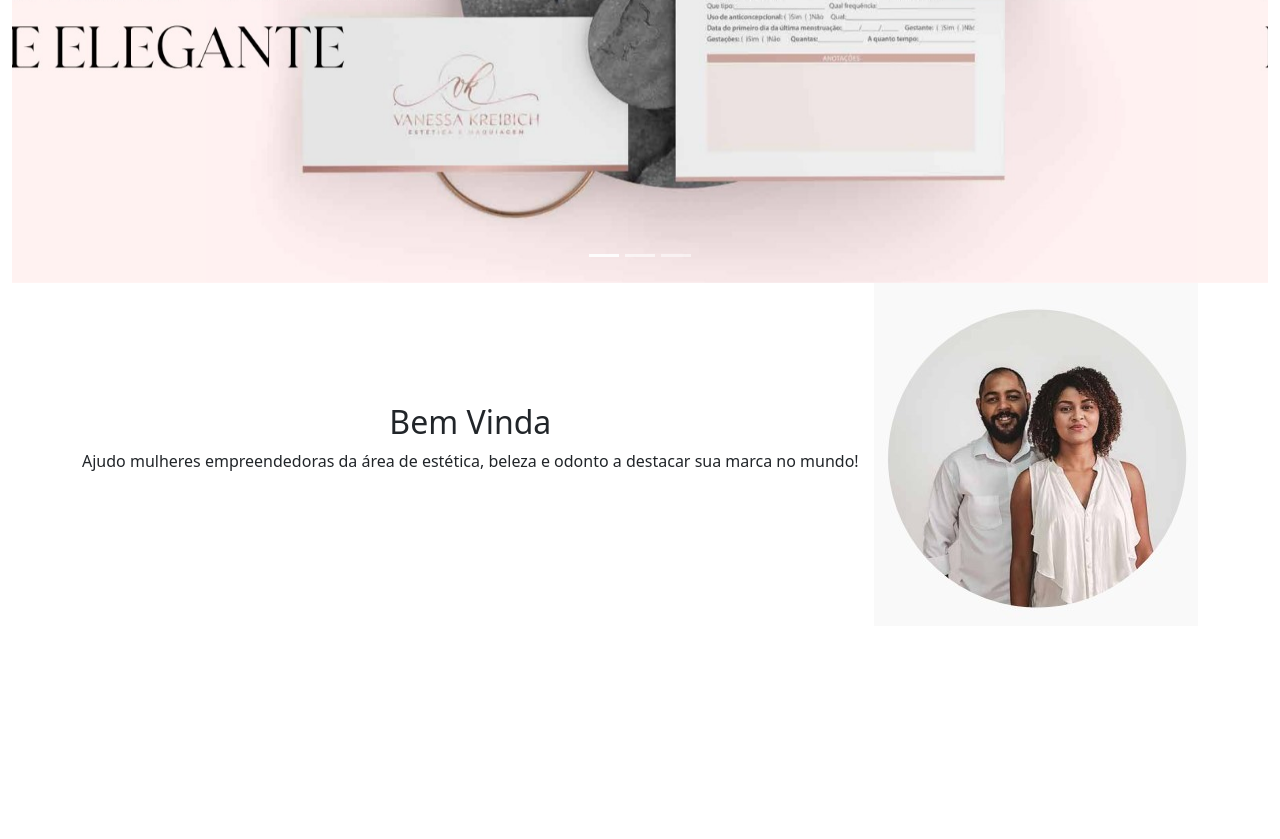
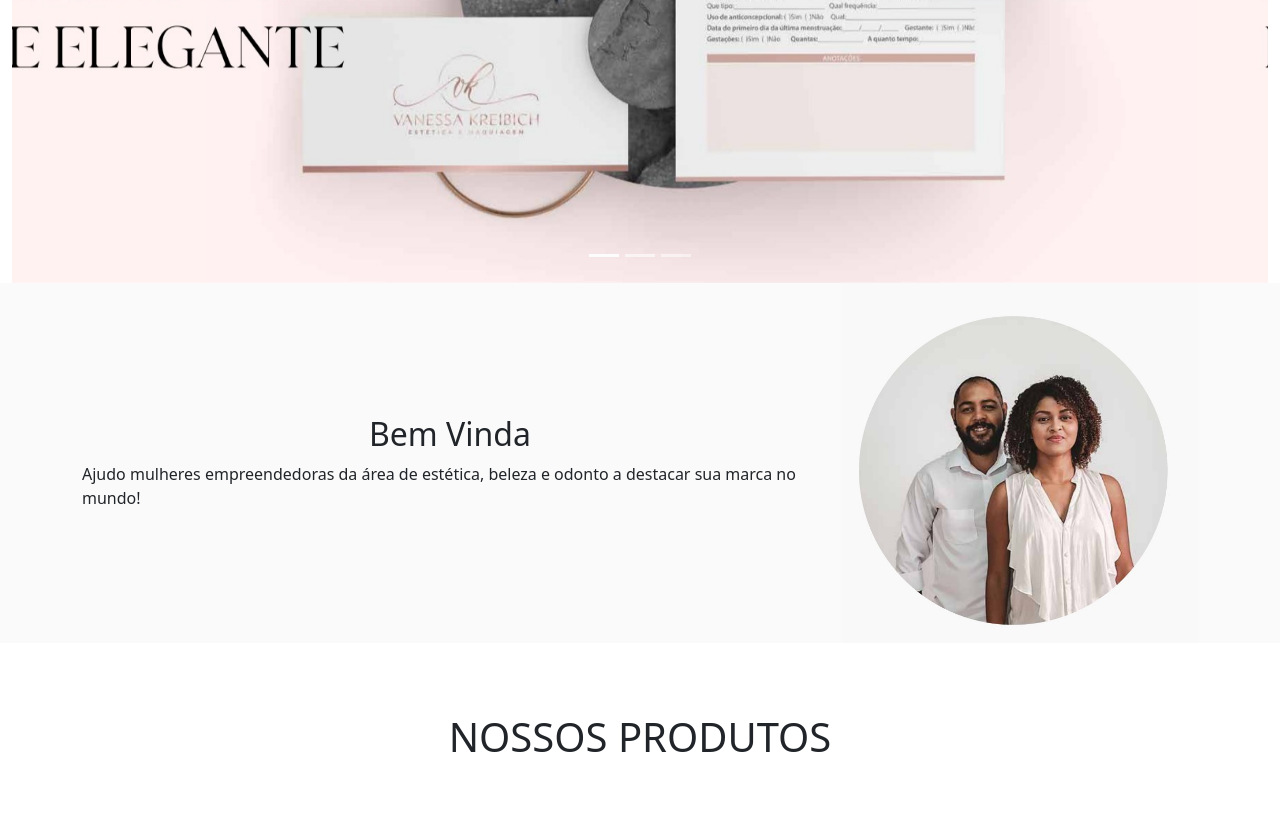
Before and after one commit to kennedyknd/site-altus-design, a plain HTML site: page index2.html in a window 1280 px wide. Shown: the part 469-1308 px from the top of the page. Before the commit the page ends 1095 px from the top, so only its background shows below. Drawn offline with nearby package versions, Linux system fonts and the light colour scheme.

Commit message:
Ajustado DIVs rows e menu principal

```diff
--- a/css/config.css
+++ b/css/config.css
@@ -0,0 +1,3 @@
+:root{
+    --primary: #dcafac;
+}
--- a/css/custom.css
+++ b/css/custom.css
@@ -7,3 +7,11 @@
 #header .navbar-collapse {
     width: auto;
 }
+
+#header .nav-link {
+    border-bottom: solid 2px transparent;
+}
+
+#header .nav-link:hover{
+    border-bottom: solid 2px var(--primary);
+}
--- a/css/main.css
+++ b/css/main.css
@@ -6,7 +6,7 @@
 
 .topo1 {
     text-align: center;
-    background-color: #dcafac;
+    background-color: var(--primary);
   }
 
   .textotopo1 {
@@ -19,17 +19,14 @@
   }
 
   .text-cor {
-    background-color: #dcafac;
+    background-color: var(--primary);
   }
 
   .fontes {
     font-family: 'Cinzel', serif;
   }
 
-  .conteudoNosso {
-    padding-top: 120px;
+  .nossosProdutosTitulo {
+    padding-top: 70px;
+    padding-bottom: 70px;
   }
-
-  .conteudo {
-
-  }
--- a/css/responsive.css
+++ b/css/responsive.css
@@ -0,0 +1,3 @@
+@media (max-width: 991.98px) {
+
+}
--- a/index2.html
+++ b/index2.html
@@ -106,18 +106,30 @@
     </button>
   </div>
 
-  <div class="container conteudo">
-      <div style="float: right">
-        <picture>
-          <source media="(min-width: 650px)" srcset="imagens/fotoNossaPequena.jpg">
-          <img src="imagens/fotoNossa.jpg" alt="fotoNossa" style="width: 100%;">
-        </picture>
+  <div id="sobreNos" style="background-color: #fafafa">
+    <div class="container">
+      <div class="row">
+        <div class="col-md-8 align-self-center">
+          <h2 style="text-align: center;" style="vertical-align:middle;">Bem Vinda</h2>
+          <h7 style="text-align: center;">Ajudo mulheres empreendedoras da área de estética, beleza e odonto a destacar sua marca no mundo!</h4>
+        </div>
+        <div class="col-md-4 align-self-center text-center">
+          <img src="imagens/fotoNossa.jpg" class="img-fluid">
+        </div>
       </div>
-      <div style="float: left;" class="conteudoNosso">
-        <h2 style="text-align: center;" style="vertical-align:middle;">Bem Vinda</h2>
-        <h7 style="text-align: center;">Ajudo mulheres empreendedoras da área de estética, beleza e odonto a destacar sua marca no mundo!</h4>
+    </div>
+  </div>
+
+  <div id="nossosProdutos">
+    <div class="container">
+      <div class="row">
+        <div class="col md-12 text-center nossosProdutosTitulo">
+          <h1>NOSSOS PRODUTOS</h1>
+        </div>
       </div>
+    </div>
   </div>
+
 
 
 
```
Also changed, not shown: 1 other file.
